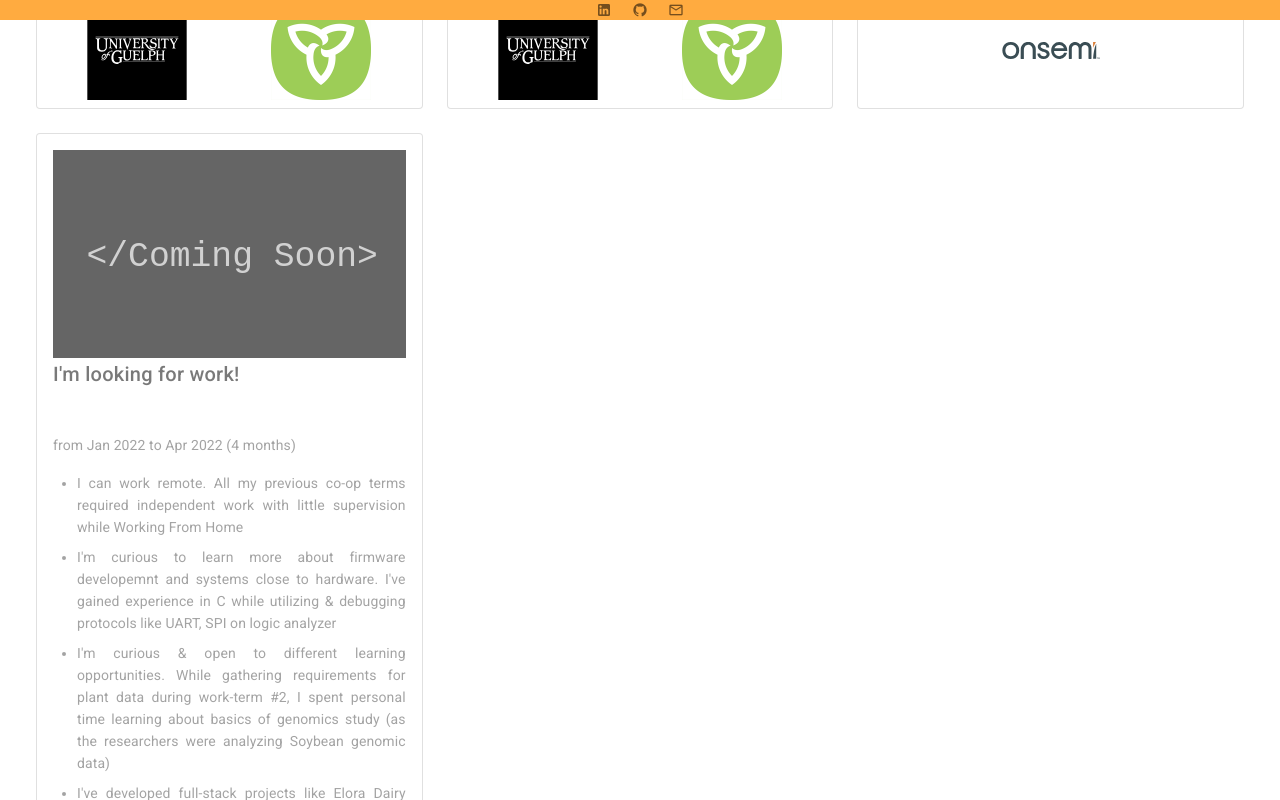
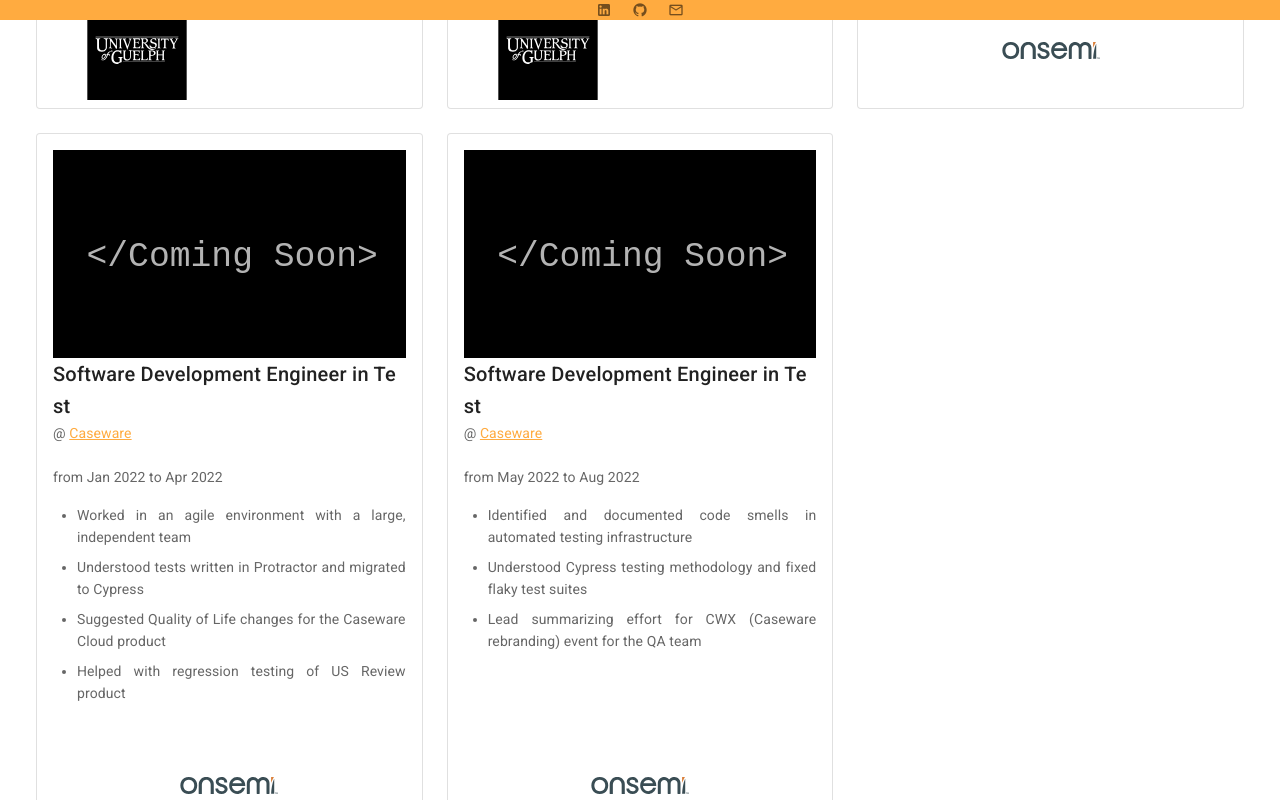
Before and after one commit to pandyasdhaval/pandyasdhaval.github.io, a Vue app: page /#/co-op_experience in a window 1280 px wide. Shown: the part 780-1580 px from the top of the page. Built offline with nearby package versions, Linux system fonts and the light colour scheme.

Commit message:
adds card for wt4 and wt5

```diff
--- a/src/views/Co-op_Experience.vue
+++ b/src/views/Co-op_Experience.vue
@@ -137,20 +137,53 @@
             {
                 term_number: 4,
                 companies: [
+                    {
+                        name: 'Caseware',
+                        logo: require('../assets/Co-op_Experience/onsemi_logo_full_color.svg'), // TODO: change
+                        link: 'https://www.caseware.com/'
+                    }
                 ],
-                position: "I'm looking for work!",
+                company_place_info: {
+                    name: 'Caseware',
+                    link: 'https://www.caseware.com/'
+                },
+                position: "Software Development Engineer in Test",
                 time_from: 'Jan 2022',
-                time_to: 'Apr 2022 (4 months)',
-                image: require('../assets/Co-op_Experience/coming_soon_dark.svg'),
+                time_to: 'Apr 2022',
+                image: require('../assets/Co-op_Experience/coming_soon_dark.svg'), // TODO: update
                 description_short: [
-                    "I can work remote. All my previous co-op terms required independent work with little supervision while Working From Home",
-                    "I'm curious to learn more about firmware developemnt and systems close to hardware. I've gained experience in C while utilizing & debugging protocols like UART, SPI on logic analyzer",
-                    "I'm curious & open to different learning opportunities. While gathering requirements for plant data during work-term #2, I spent personal time learning about basics of genomics study (as the researchers were analyzing Soybean genomic data)",
-                    "I've developed full-stack projects like Elora Dairy Portal, SVG site (Software Systems Development and Integration course)",
-                    "I'm passionate about technology. I want to create products that enable people to do things in better ways."
+                    "Worked in an agile environment with a large, independent team",
+                    "Understood tests written in Protractor and migrated to Cypress",
+                    "Suggested Quality of Life changes for the Caseware Cloud product",
+                    "Helped with regression testing of US Review product",
                 ],
-                full_description_route: '',
-                disabled: true
+                full_description_route: '/co-op_experience/wt4',
+                disabled: false
+            },
+            {
+                term_number: 5,
+                companies: [
+                    {
+                        name: 'Caseware',
+                        logo: require('../assets/Co-op_Experience/onsemi_logo_full_color.svg'), // TODO: change
+                        link: 'https://www.caseware.com/'
+                    }
+                ],
+                company_place_info: {
+                    name: 'Caseware',
+                    link: 'https://www.caseware.com/'
+                },
+                position: "Software Development Engineer in Test",
+                time_from: 'May 2022',
+                time_to: 'Aug 2022',
+                image: require('../assets/Co-op_Experience/coming_soon_dark.svg'), // TODO: update
+                description_short: [
+                    "Identified and documented code smells in automated testing infrastructure",
+                    "Understood Cypress testing methodology and fixed flaky test suites",
+                    "Lead summarizing effort for CWX (Caseware rebranding) event for the QA team"
+                ], // TODO: Update
+                full_description_route: '/co-op_experience/wt5',
+                disabled: false
             }
         ]
     })
```
